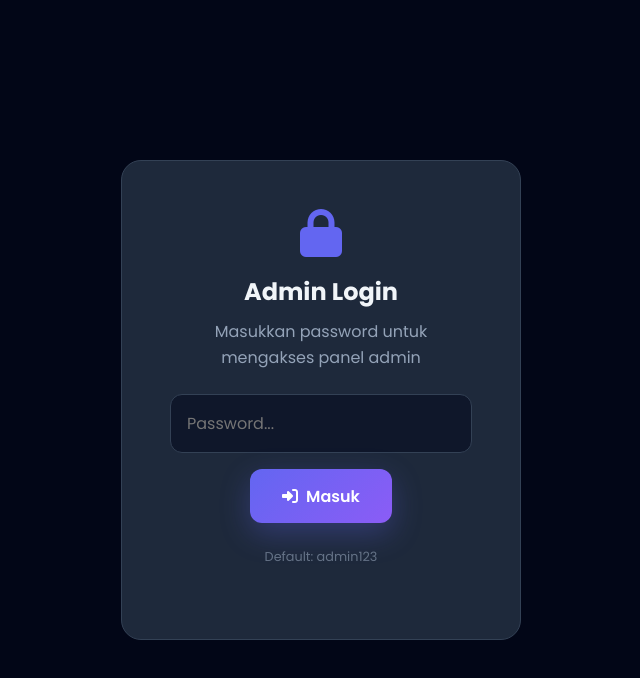
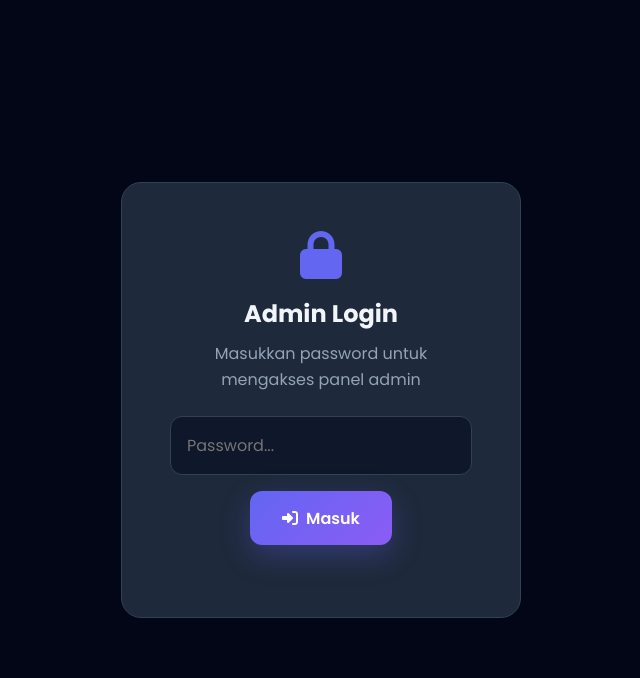
Before and after one commit to FanzzHost/studyai-portal, a plain HTML site: page admin.html in a window 1280 px wide. Shown: the whole page, without its empty margins (319-959 px from the left). Drawn offline with Linux system fonts and the light colour scheme.

Commit message:
Remove default password hint from admin login

```diff
--- a/admin.html
+++ b/admin.html
@@ -17,7 +17,6 @@
             <input type="password" id="admin-pass" placeholder="Password..." autocomplete="off">
             <button onclick="checkLogin()" class="btn btn-primary"><i class="fas fa-sign-in-alt"></i> Masuk</button>
             <p id="login-error" class="login-error"></p>
-            <p class="login-hint">Default: admin123</p>
         </div>
     </div>
 
```
